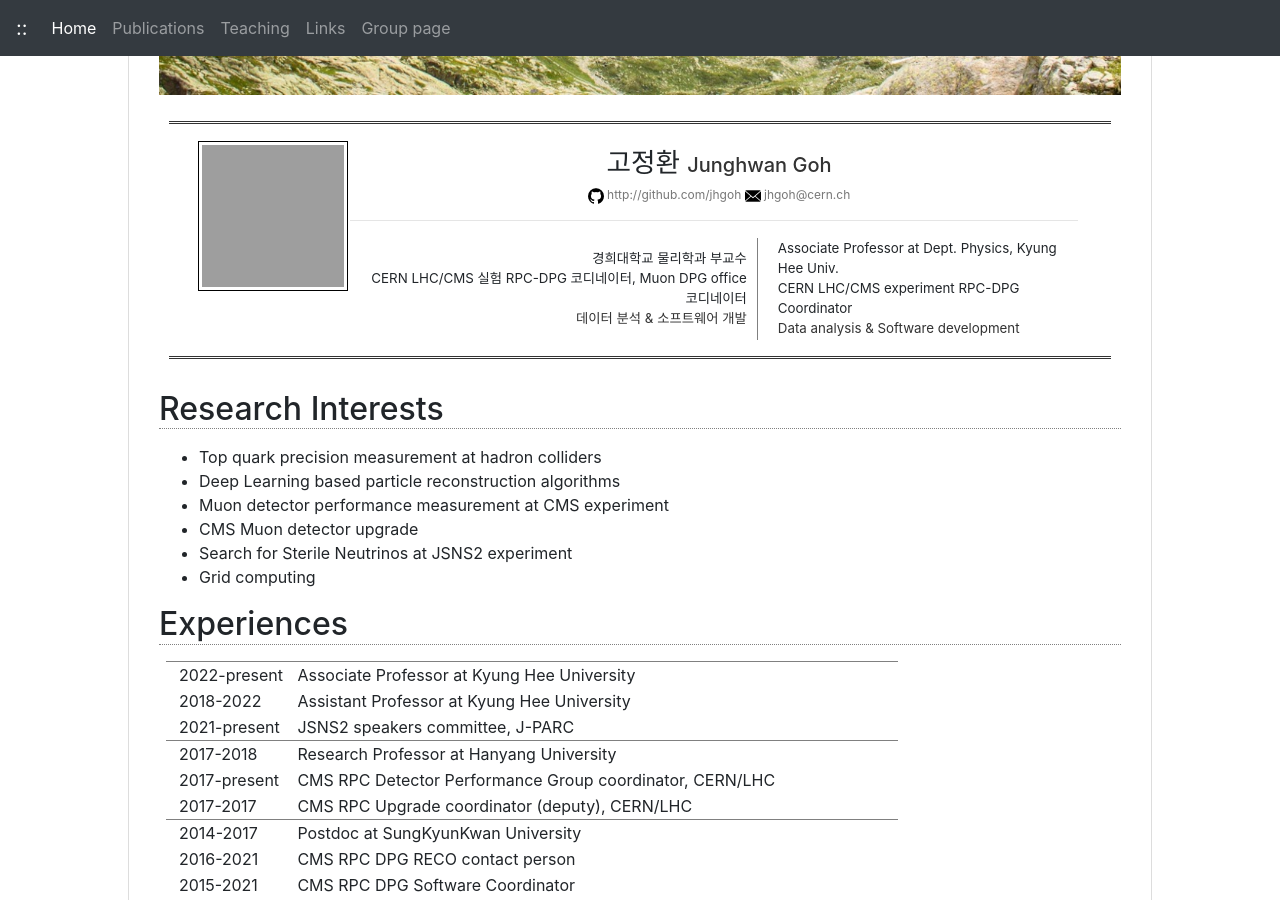
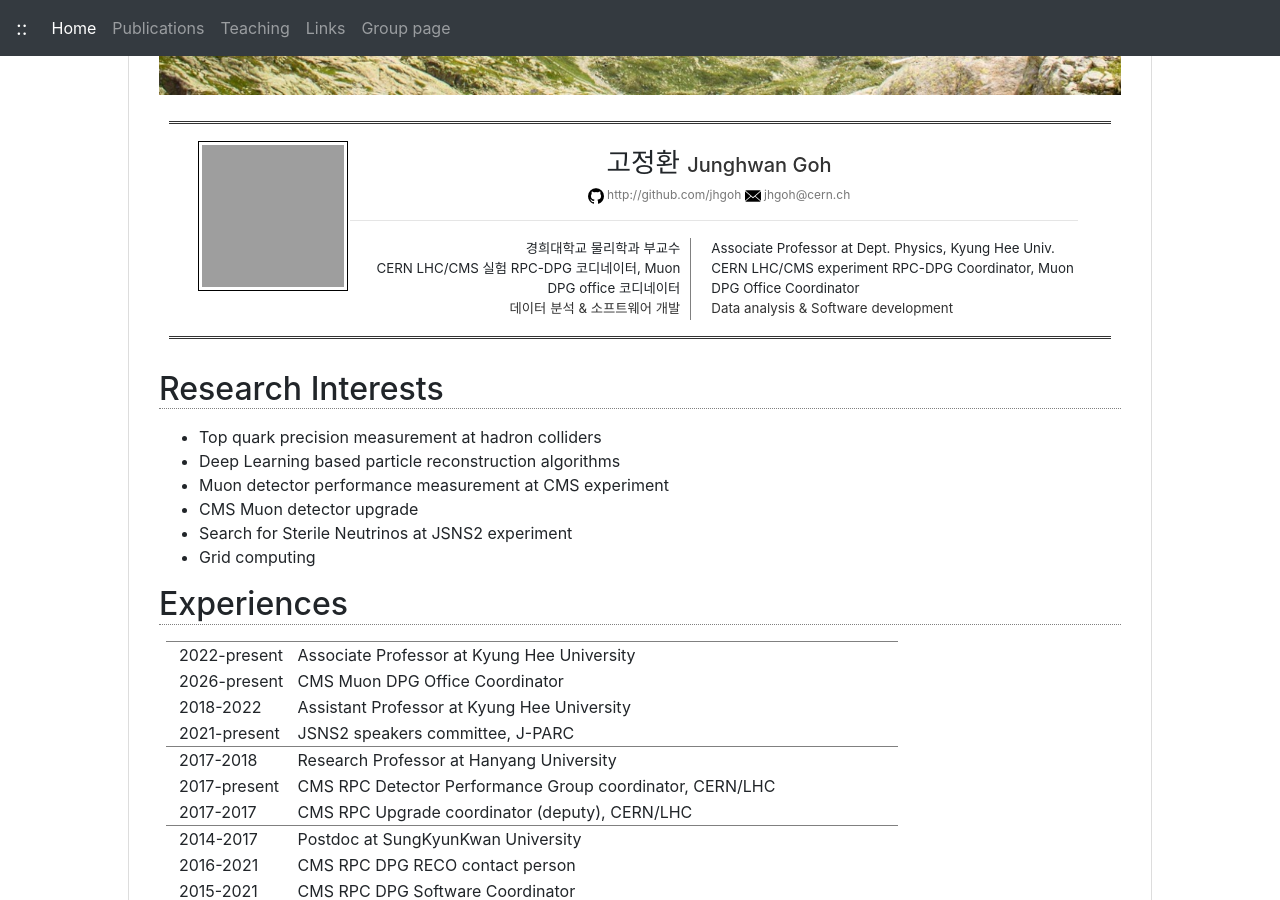
Before and after one commit to jhgoh/jhgoh.github.io, a Jekyll site: the page built from index.html, in a window 1280 px wide and 900 px high, scrolled down 411 px. Built offline with Jekyll 4.4.1, drawn with Linux system fonts in a browser that asks for light colours; nearby versions of some CDN libraries; grey boxes are pictures that could not be loaded.

Commit message:
Add CMS Muon DPG Office Coordinator role

```diff
--- a/index.html
+++ b/index.html
@@ -52,7 +52,7 @@ hr.cv-card-inter:after {
   </td>
   <td style="padding-left:20px;font-size:10pt;text-align:left">
     <span>Associate Professor at Dept. Physics, Kyung Hee Univ.</span><br/>
-    <span>CERN LHC/CMS experiment RPC-DPG Coordinator</span></br>
+    <span>CERN LHC/CMS experiment RPC-DPG Coordinator, Muon DPG Office Coordinator</span></br>
     <span style="color:#333">Data analysis &amp; Software development</span>
   </td>
 </tr></table>
@@ -82,6 +82,7 @@ table.cv-table tr.linebot {border-bottom:1px solid gray}
 <p>
 <table class="cv-table">
   <tr class="linetop"><td>2022-present</td><td>Associate Professor at Kyung Hee University</td></tr>
+  <tr><td>2026-present</td><td>CMS Muon DPG Office Coordinator</td></tr>
   <tr><td>2018-2022</td><td>Assistant Professor at Kyung Hee University</td></tr>
   <tr><td>2021-present</td><td>JSNS2 speakers committee, J-PARC</td></tr>
   <tr class="linetop"><td>2017-2018   </td><td>Research Professor at Hanyang University</td></tr>
```
